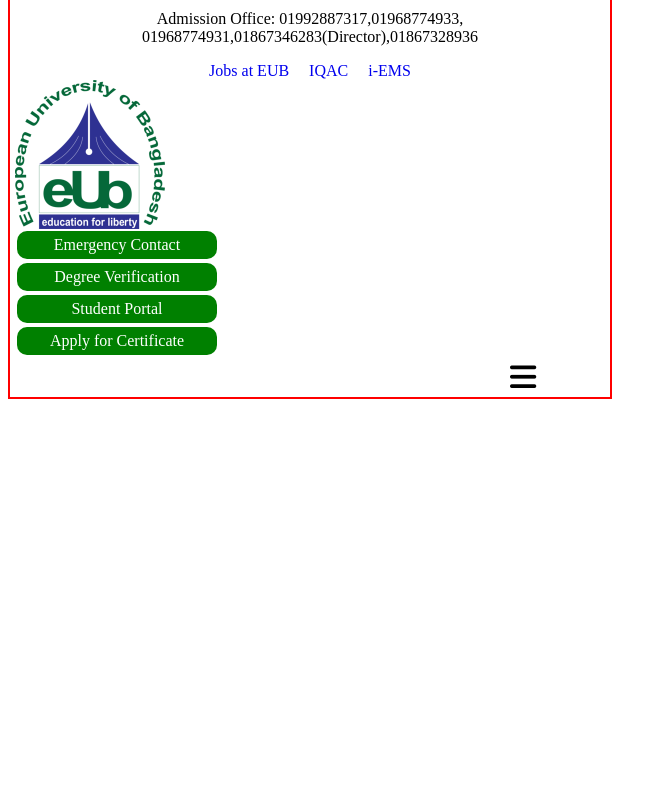
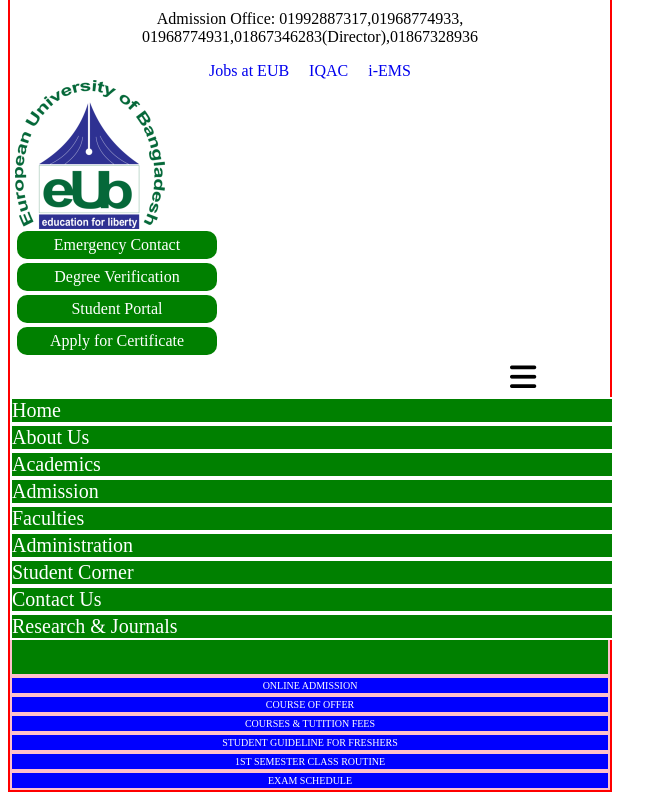
Before and after one commit to mdnlislam/html, a React (Vite) app: page / in a window 1280 px wide. Shown: the part 2965-3765 px from the top of the page, without its empty margins (0-667 px from the left). Before the commit the page ends 3372 px from the top, so only its background shows below. Built offline with nearby package versions, Linux system fonts and the light colour scheme.

Commit message:
some change

```diff
--- a/src/components/Header.jsx
+++ b/src/components/Header.jsx
@@ -70,6 +70,7 @@ function Header() {
 
            </div>
 
+          </div>
 
 
 
@@ -77,9 +78,32 @@ function Header() {
 
 
 
+     <div className='marquee'>
+     <marquee  behavior="scoller" direction="left and right">
+    <h2>EUROPEAN UNIVERSITY OF BANGLADESH </h2>
 
 
-          </div>
+    </marquee>
+     </div>
+
+      {/* new item */}
+
+
+
+{/* new topic */}
+
+  <div className='FEES'>
+
+   <a href="#">ONLINE ADMISSION</a>
+   <a href="#"> COURSE OF OFFER</a>
+   <a href="#"> COURSES & TUTITION FEES</a>
+   <a href="#"> STUDENT GUIDELINE FOR FRESHERS</a>
+   <a href="#">1ST SEMESTER CLASS ROUTINE</a>
+   <a href="#"> EXAM SCHEDULE</a>
+
+
+
+  </div>
 
 
 
@@ -93,14 +117,7 @@ function Header() {
 
 
 
-
-
-
-      {/* new item */}
-
-
-
-
+{/* new topic */}
 
 
 
--- a/src/components/header.css
+++ b/src/components/header.css
@@ -62,7 +62,7 @@
     font-size: 35px;
     /* justify-content: right; */
     margin-left: 500px;
-    padding-bottom: ;
+
 
   }
 
@@ -76,9 +76,10 @@
   }
 
   .Dropdown{
-    position: relative;
+    /* position:relative; */
     width: 100%;
-    display: inline-block;
+    /* display: inline-block; */
+      display: inline-block;
 
   }
 
@@ -86,8 +87,8 @@
     display: none;
   }
   .dropdown_content{
-    position: absolute;
-    display: none;
+    /* position: absolute; */
+    height: 0 !important;
 
 
   }
@@ -109,6 +110,52 @@
 
   .Dropdown input[type="checkbox"]:checked ~ .dropdown_content{
     display: block;
+    height: 100% !important;
   }
 
+
+ .marquee{
+  border: 2px solid pink;
+  background-color: green;
+  height: 35px;
+
+
+ }
+ .marquee h2{
+  font-size: 16px;
+  color: white;
+  word-spacing: 10px;
+  letter-spacing: 10px;
+ }
+
+
 /* new item */
+
+
+ /* new topic */
+
+
+.FEES a{
+  text-decoration: none;
+
+
+}
+.FEES a{
+  border: 2px solid pink;
+  background-color: blue;
+  color: white;
+  padding: 2px;
+  font-size: 10px;
+  justify-content: center;
+}
+
+
+
+
+
+
+
+
+
+
+ /* new topic */
```
Also changed, not shown: src/components/rakib.html (+0 -79 lines).
